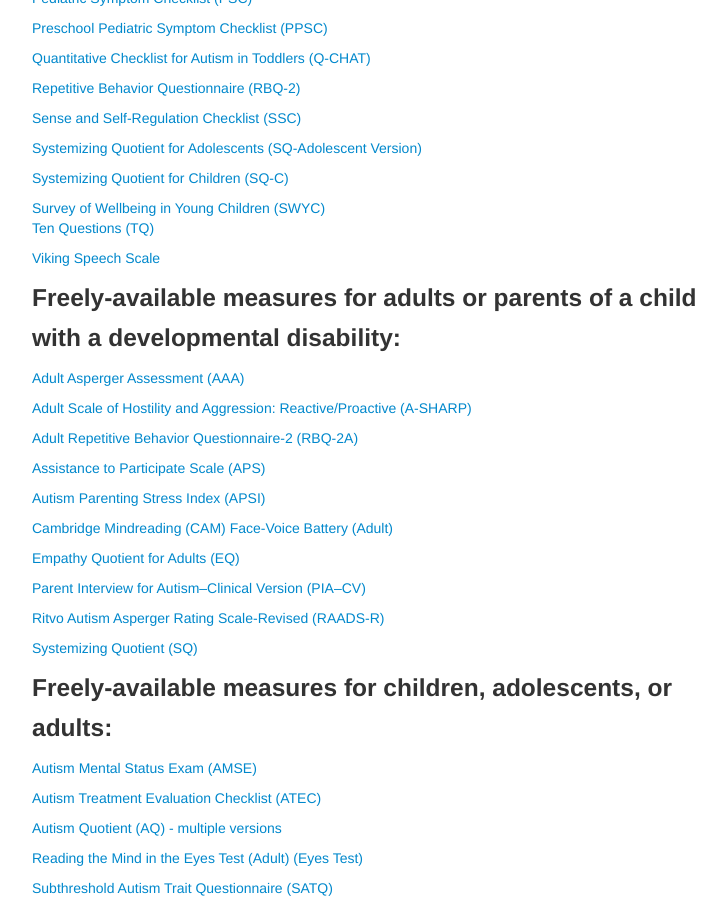
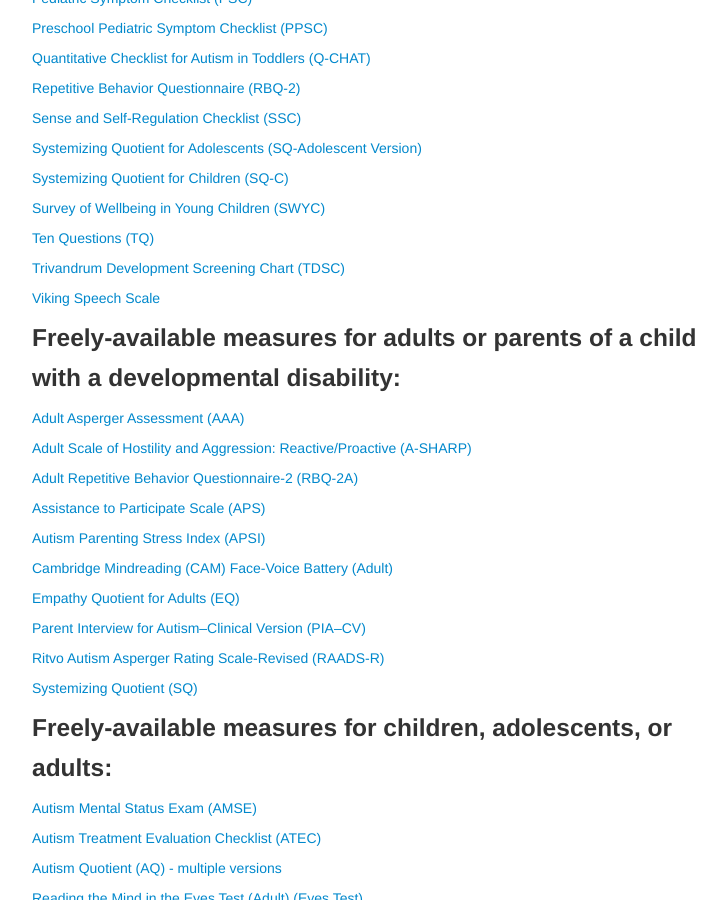
Before and after one commit to mjmaenner/disabilitymeasures, a Jekyll site: the page built from measures/index.md, in a window 1280 px wide and 900 px high, scrolled down 904 px. Shown: the whole window, without its empty margins (258-984 px from the left). Built offline with Jekyll 4.4.1, drawn with Linux system fonts in a browser that asks for light colours.

Commit message:
Update index.md

```diff
--- a/measures/index.md
+++ b/measures/index.md
@@ -25,6 +25,7 @@ function googleTranslateElementInit() {
 [Checklist for Autism in Toddlers (CHAT)](http://disabilitymeasures.org/CHAT)
 
 [Child’s Challenging Behavior Scale (CCBS)](http://disabilitymeasures.org/ccbs)
+
 
 [Childhood Autism Spectrum (formerly "Asperger Syndrome") Test (CAST)](http://disabilitymeasures.org/cast)
 
@@ -73,7 +74,10 @@ function googleTranslateElementInit() {
 [Systemizing Quotient for Children (SQ-C)](http://disabilitymeasures.org/SQChild)
 
 [Survey of Wellbeing in Young Children (SWYC)](http://disabilitymeasures.org/SWYC)
+
 [Ten Questions (TQ)](http://disabilitymeasures.org/tenquestions)
+
+[Trivandrum Development Screening Chart (TDSC)](http://disabilitymeasures.org/TDSC)
 
 [Viking Speech Scale](http://disabilitymeasures.org/viking)
 
```
